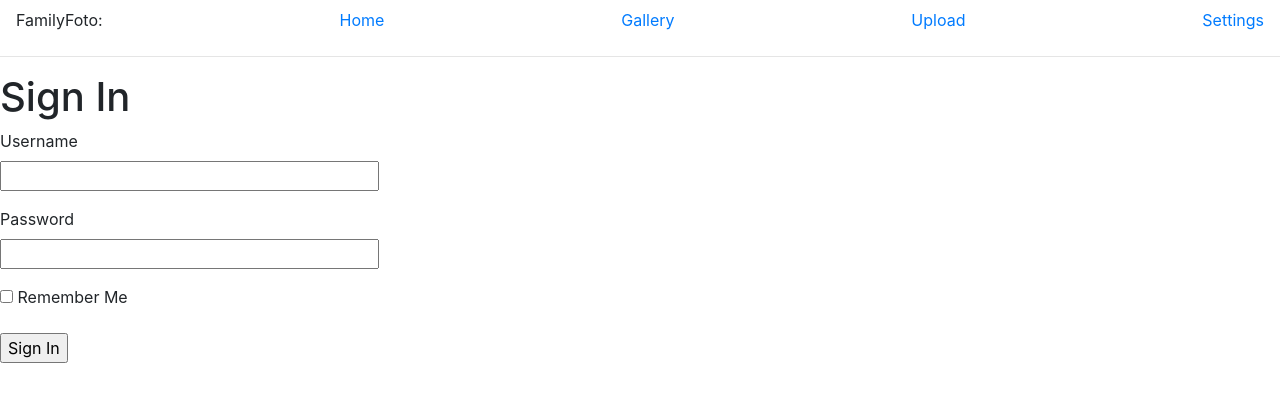
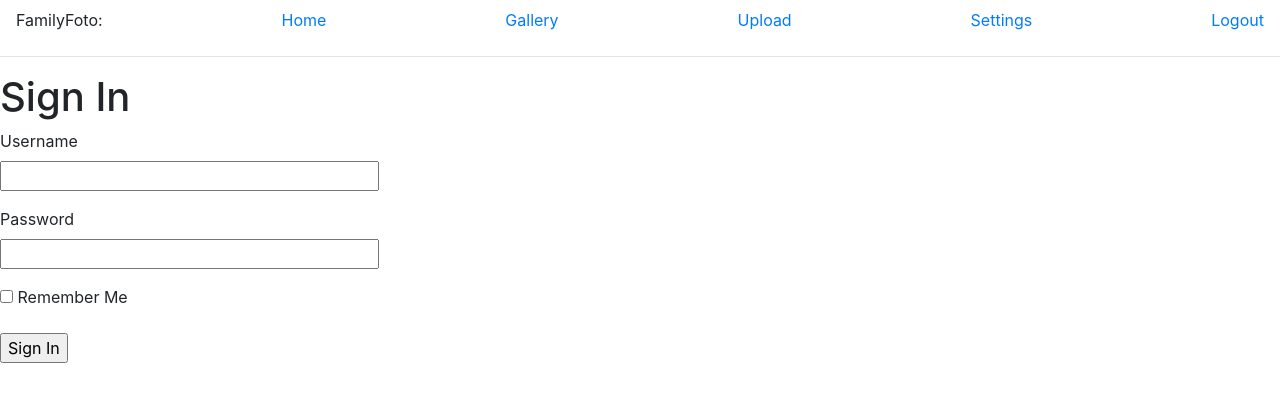
Before and after one commit to Segelzwerg/FamilyFoto, a Flask app: page /login in a window 1280 px wide. Shown: the top 402 px of the page. Run offline with Flask 2, Linux system fonts and the light colour scheme; parts of the project's set-up code (start-up, migrations or seed data) failed here and were passed over; some libraries are stand-ins or nearby versions.

Commit message:
ADD: logout button to nav bar

```diff
--- a/family_foto/templates/base.html
+++ b/family_foto/templates/base.html
@@ -16,7 +16,7 @@
 </head>
 <body>
 <div class="navbar">FamilyFoto: <a href="/index">Home</a> <a href="/gallery">Gallery</a>
-    <a href="/upload">Upload</a><a href="/settings">Settings</a>
+    <a href="/upload">Upload</a><a href="/settings">Settings</a><a href="/logout">Logout</a>
     {% if user is defined %}
         User:{{ user.username }}
     {% endif %}
```
